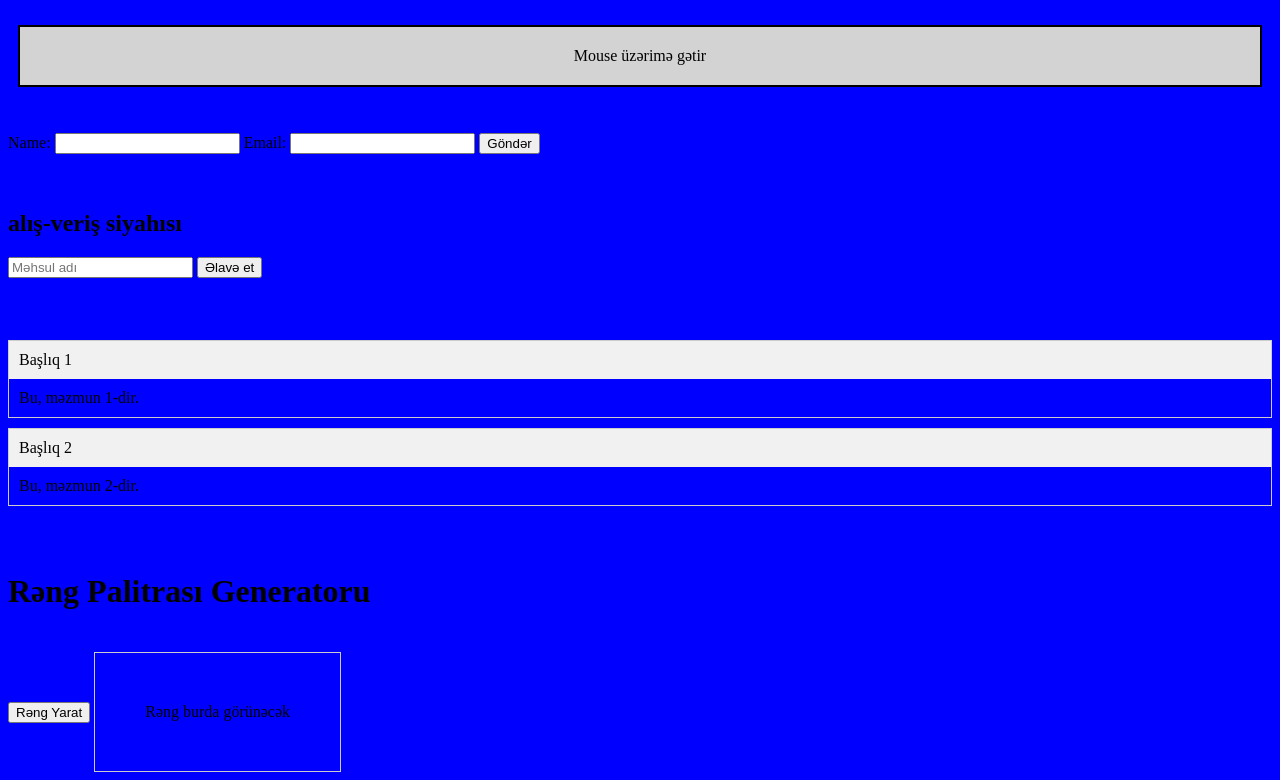
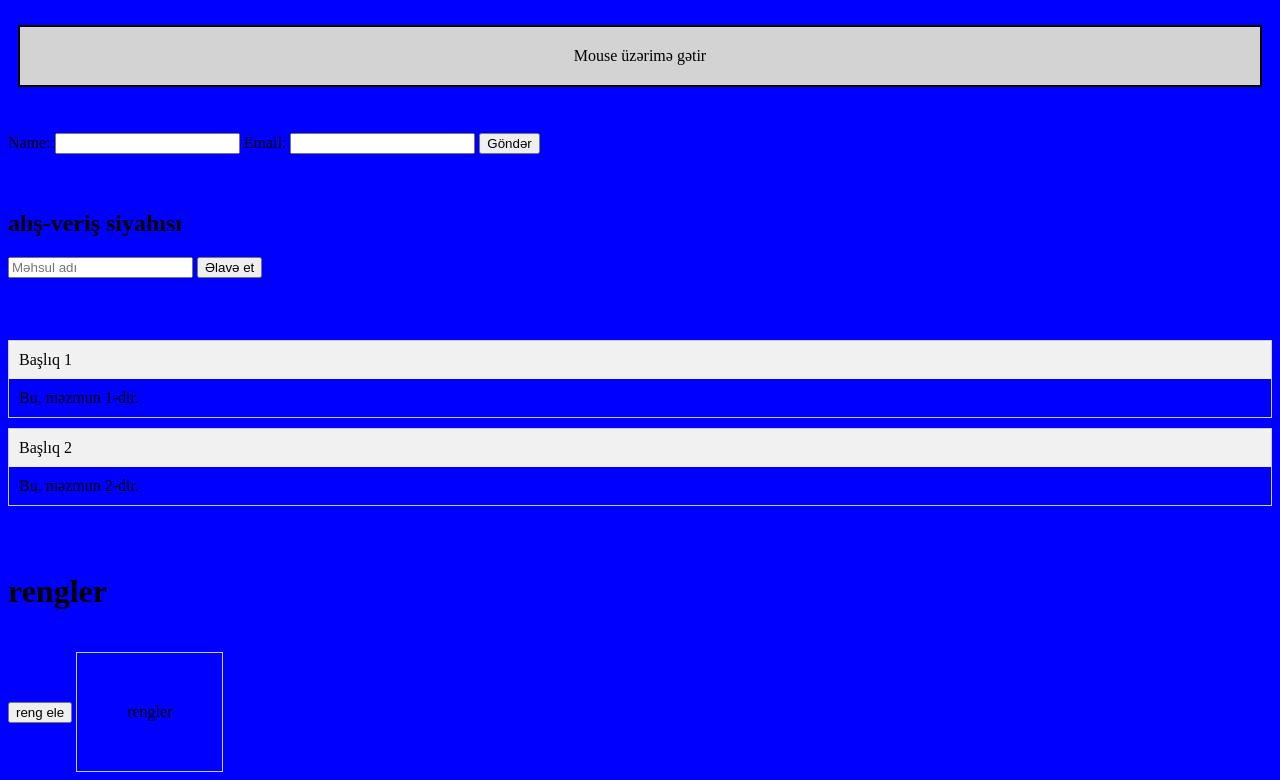
Before and after one commit to AbbasliAbbas/Abbas-, a plain HTML site: page index.html in a window 1280 px wide. Shown: the part 770-1550 px from the top of the page. Drawn offline with Linux system fonts and the light colour scheme.

Commit message:
my homework

```diff
--- a/app.js
+++ b/app.js
@@ -87,5 +87,3 @@ document.getElementById('myForm').addEventListener('submit', function(event) {
         event.preventDefault();
     }
 });
-
-//12
--- a/index.html
+++ b/index.html
@@ -141,9 +141,9 @@
 </script>
 <br><br>
 
-<h1>Rəng Palitrası Generatoru</h1>
-<button id="generateColor">Rəng Yarat</button>
-<div id="colorDisplay" class="color-box">Rəng burda görünəcək</div>
+<h1>rengler</h1>
+<button id="generateColor">reng ele</button>
+<div id="colorDisplay" class="color-box">rengler</div>
 
 <script>
     document.addEventListener('DOMContentLoaded', () => {
```
